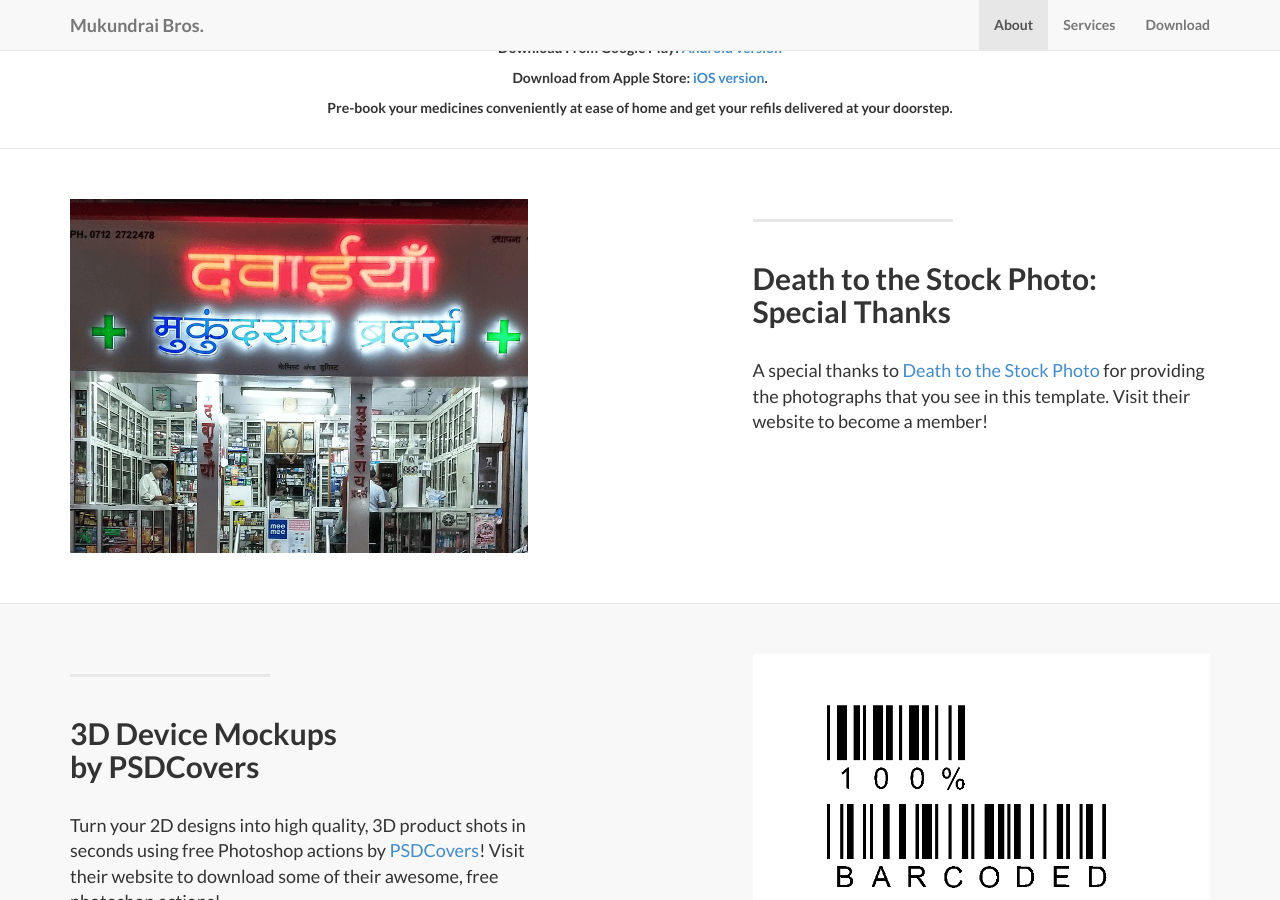
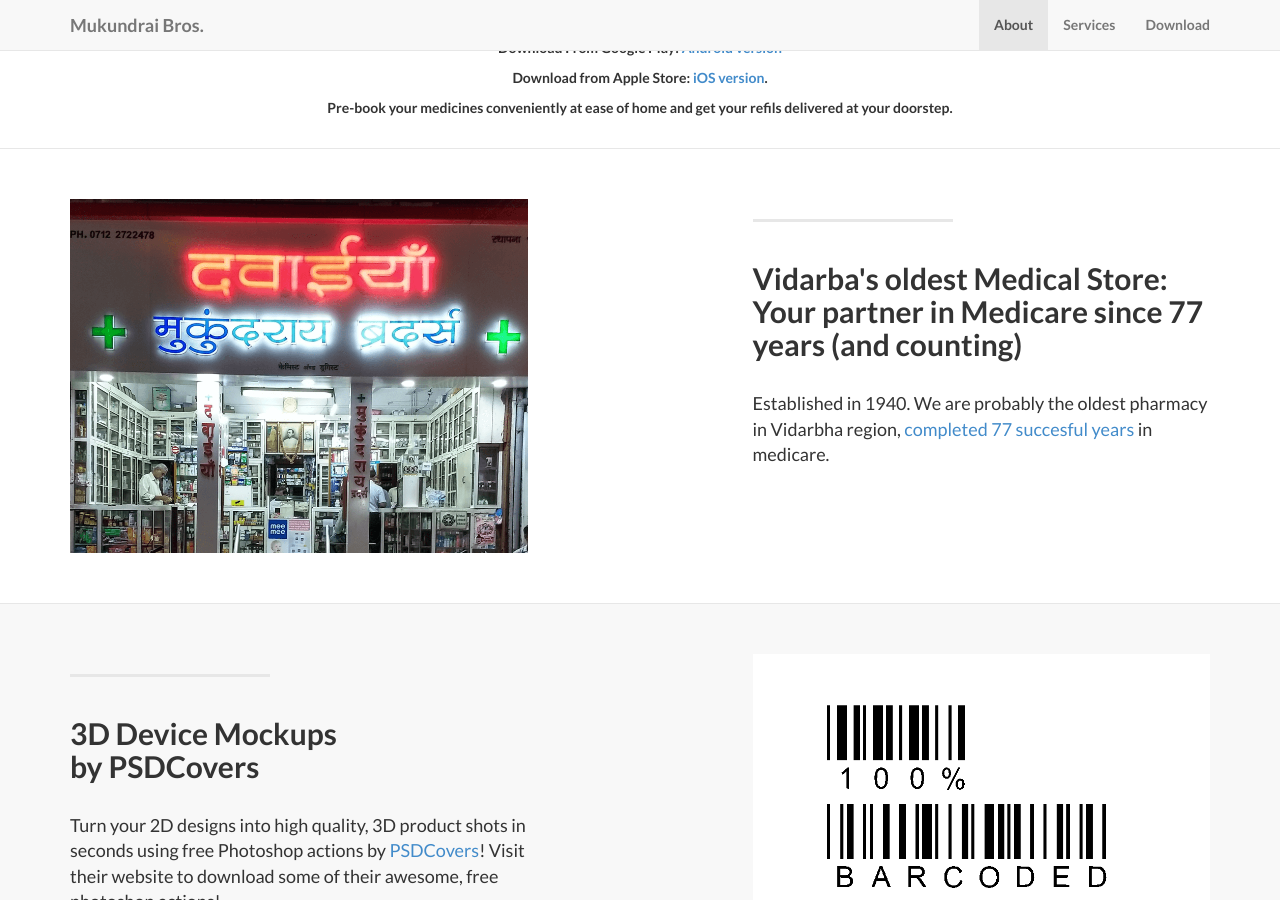
Before and after one commit to mukundraibros/mukundrai, a Jekyll site: the page built from index.html, in a window 1280 px wide and 900 px high, scrolled down 932 px. Built offline with Jekyll 4.4.1, drawn with Linux system fonts in a browser that asks for light colours.

Commit message:
update details on landing page

```diff
--- a/_posts/2014-09-21-services-1.markdown
+++ b/_posts/2014-09-21-services-1.markdown
@@ -2,7 +2,7 @@
 layout: default
 img: ipad.png
 category: Services
-title: Death to the Stock Photo:<br>Special Thanks
+title: Vidarba's oldest Medical Store:<br>Your partner in Medicare since 77 years (and counting)
 description: |
 ---
-  A special thanks to [Death to the Stock Photo](http://join.deathtothestockphoto.com/) for providing the photographs that you see in this template.  Visit their website to become a member!
+  Established in 1940. We are probably the oldest pharmacy in Vidarbha region, [completed 77 succesful years](http://mukundrai.com/platinum-jubilee) in medicare.
```
